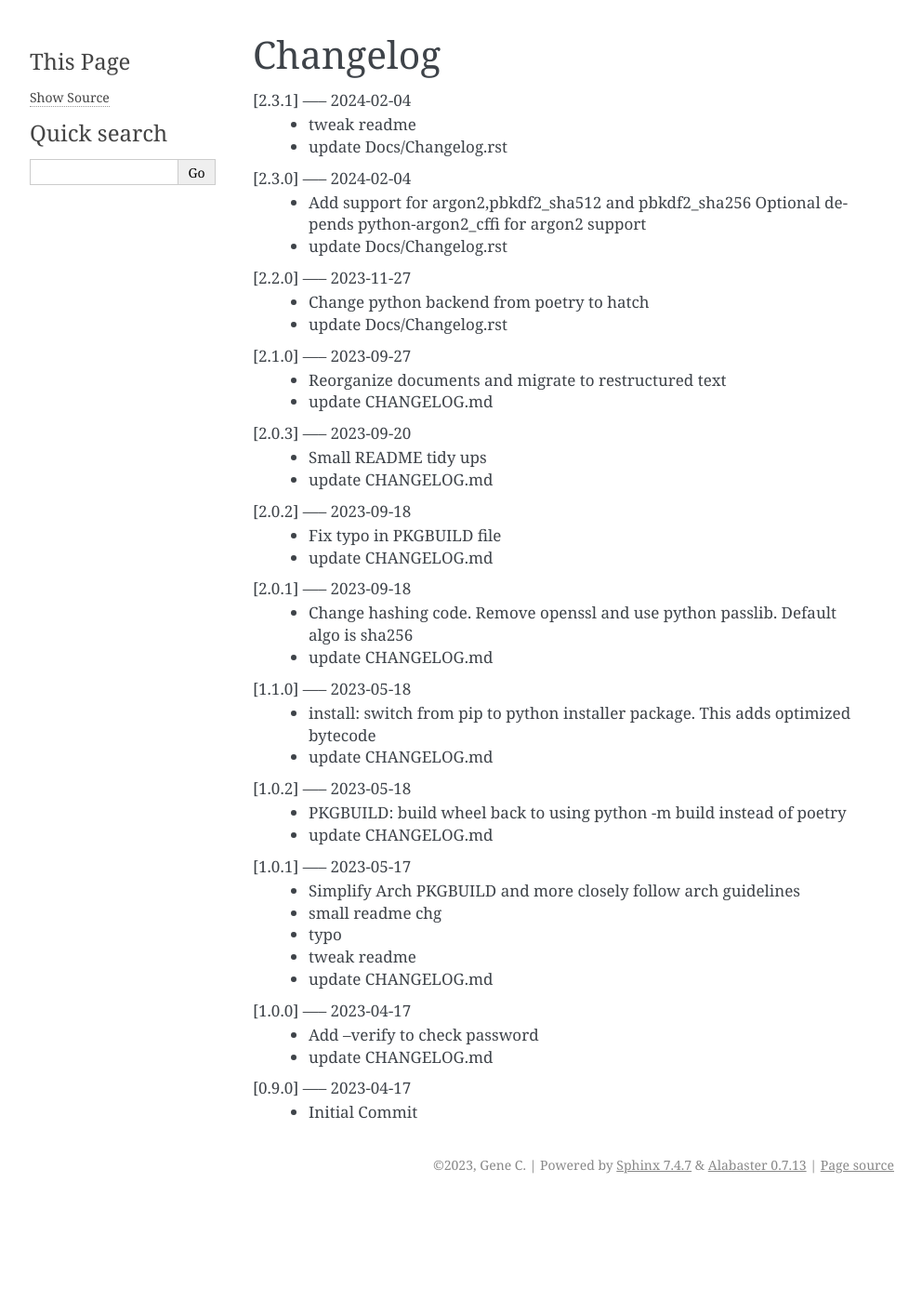
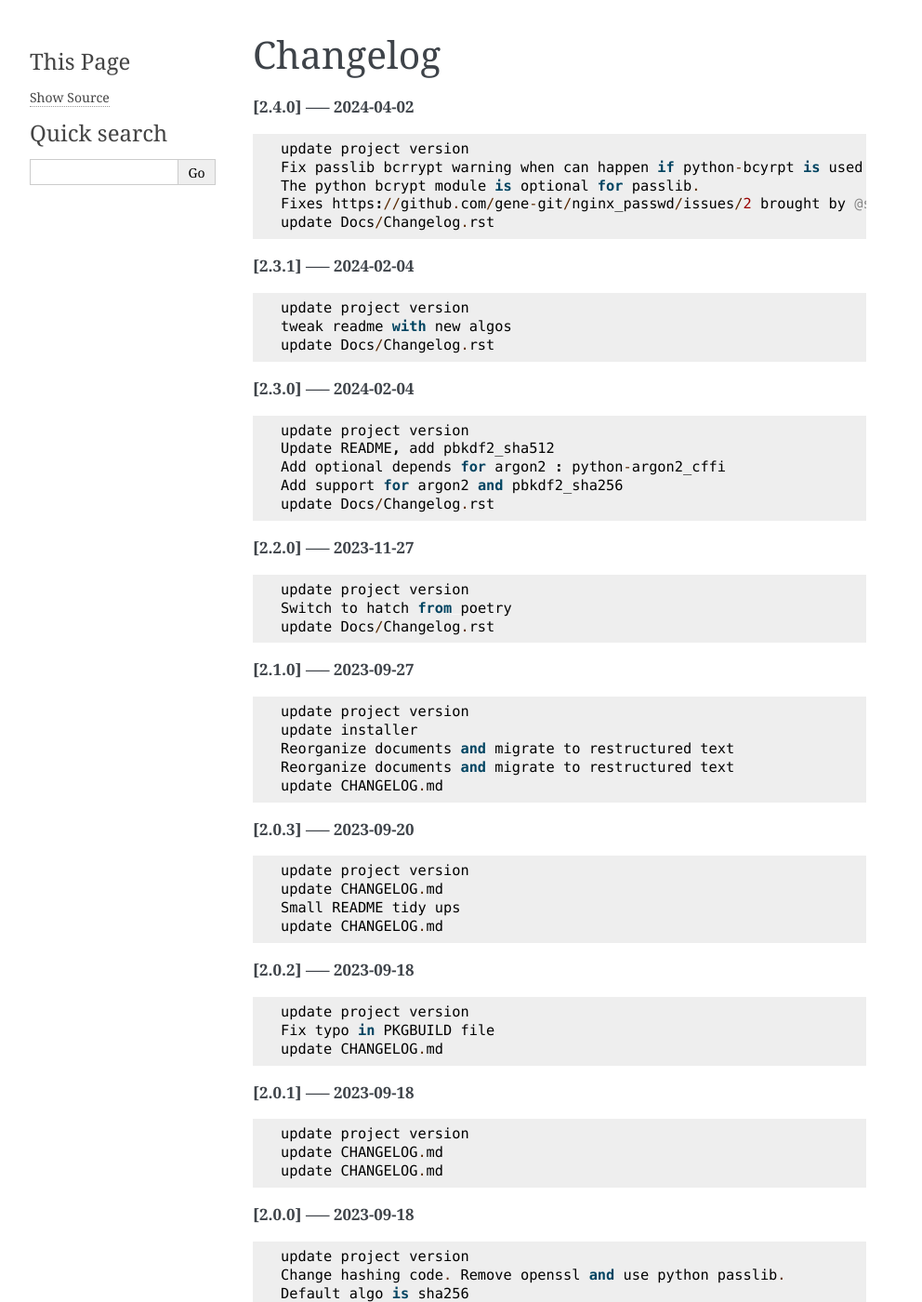
Before and after one commit to gene-git/nginx_passwd, a Sphinx documentation site: the page built from Docs/Changelog.rst, in a window 1280 px wide and 1400 px high. Shown: the whole window at 93% size, without its empty margins (148-1140 px from the left). Built offline with Sphinx 7.4.7, drawn with Linux system fonts in a browser that asks for light colours; pages that are not in the unit, such as notebooks, are missing from menus; some of the changed text lies outside the part shown.

Commit message:
Fix passlib bcrrypt warning when can happen if python-bcyrpt is used.     The python bcrypt module is optional for passlib.     Fixes https://github.com/gene-git/nginx_passwd/issues/2 brought by @solsticedhiver

```diff
--- a/Docs/Changelog.rst
+++ b/Docs/Changelog.rst
@@ -1,54 +1,116 @@
 Changelog
 =========
 
-[2.3.1] ----- 2024-02-04
- * tweak readme
- * update Docs/Changelog.rst
+**[2.4.0] ----- 2024-04-02** ::
 
-[2.3.0] ----- 2024-02-04
- * Add support for argon2,pbkdf2_sha512  and pbkdf2_sha256
-   Optional depends python-argon2_cffi for argon2 support
- * update Docs/Changelog.rst
+	    update project version
+	    Fix passlib bcrrypt warning when can happen if python-bcyrpt is used.
+	    The python bcrypt module is optional for passlib.
+	    Fixes https://github.com/gene-git/nginx_passwd/issues/2 brought by @solsticedhiver
+	    update Docs/Changelog.rst
 
-[2.2.0] ----- 2023-11-27
- * Change python backend from poetry to hatch
- * update Docs/Changelog.rst
 
-[2.1.0] ----- 2023-09-27
- * Reorganize documents and migrate to restructured text
- * update CHANGELOG.md
+**[2.3.1] ----- 2024-02-04** ::
 
-[2.0.3] ----- 2023-09-20
- * Small README tidy ups
- * update CHANGELOG.md
+	    update project version
+	    tweak readme with new algos
+	    update Docs/Changelog.rst
 
-[2.0.2] ----- 2023-09-18
- * Fix typo in PKGBUILD file
- * update CHANGELOG.md
 
-[2.0.1] ----- 2023-09-18
- * Change hashing code. Remove openssl and use python passlib.
-   Default algo is sha256
- * update CHANGELOG.md
+**[2.3.0] ----- 2024-02-04** ::
 
-[1.1.0] ----- 2023-05-18
- * install: switch from pip to python installer package. This adds optimized bytecode
- * update CHANGELOG.md
+	    update project version
+	    Update README, add pbkdf2_sha512
+	    Add optional depends for argon2 : python-argon2_cffi
+	    Add support for argon2 and pbkdf2_sha256
+	    update Docs/Changelog.rst
 
-[1.0.2] ----- 2023-05-18
- * PKGBUILD: build wheel back to using python -m build instead of poetry
- * update CHANGELOG.md
 
-[1.0.1] ----- 2023-05-17
- * Simplify Arch PKGBUILD and more closely follow arch guidelines
- * small readme chg
- * typo
- * tweak readme
- * update CHANGELOG.md
+**[2.2.0] ----- 2023-11-27** ::
 
-[1.0.0] ----- 2023-04-17
- * Add --verify to check password
- * update CHANGELOG.md
+	    update project version
+	    Switch to hatch from poetry
+	    update Docs/Changelog.rst
 
-[0.9.0] ----- 2023-04-17
- * Initial Commit
+
+**[2.1.0] ----- 2023-09-27** ::
+
+	    update project version
+	    update installer
+	    Reorganize documents and migrate to restructured text
+	    Reorganize documents and migrate to restructured text
+	    update CHANGELOG.md
+
+
+**[2.0.3] ----- 2023-09-20** ::
+
+	    update project version
+	    update CHANGELOG.md
+	    Small README tidy ups
+	    update CHANGELOG.md
+
+
+**[2.0.2] ----- 2023-09-18** ::
+
+	    update project version
+	    Fix typo in PKGBUILD file
+	    update CHANGELOG.md
+
+
+**[2.0.1] ----- 2023-09-18** ::
+
+	    update project version
+	    update CHANGELOG.md
+	    update CHANGELOG.md
+
+
+**[2.0.0] ----- 2023-09-18** ::
+
+	    update project version
+	    Change hashing code. Remove openssl and use python passlib.
+	    Default algo is sha256
+	    update CHANGELOG.md
+
+
+**[1.1.0] ----- 2023-05-18** ::
+
+	    update project version
+	    install: switch from pip to python installer package. This adds optimized bytecode
+	    update CHANGELOG.md
+
+
+**[1.0.2] ----- 2023-05-18** ::
+
+	    update project version
+	    PKGBUILD: build wheel back to using python -m build instead of poetry
+	    update CHANGELOG.md
+
+
+**[1.0.1] ----- 2023-05-17** ::
+
+	    update project version
+	    Simplify Arch PKGBUILD and more closely follow arch guidelines
+	    small readme chg
+	    type
+	    tweak readme
+	    update CHANGELOG.md
+
+
+**[1.0.0] ----- 2023-04-17** ::
+
+	    update project version
+	    Add --verify to check password
+	    typo in PKGBUILD
+	    update CHANGELOG.md
+
+
+**[0.9.0] ----- 2023-04-17** ::
+
+	    update project version
+	    Add verify
+	    Fix -p to actually work
+
+
+**[0.1.0] ----- 2023-04-17** ::
+
+	    initial commit
--- a/Docs/conf.py
+++ b/Docs/conf.py
@@ -9,7 +9,7 @@
 project = "nginx_passwd"
 copyright = '2023, Gene C'
 author = 'Gene C'
-release = '2.3.1'
+release = '2.4.0'
 
 # -- General configuration ---------------------------------------------------
 # https://www.sphinx-doc.org/en/master/usage/configuration.html#general-configuration
--- a/src/nginx_passwd/__about__.py
+++ b/src/nginx_passwd/__about__.py
@@ -3,4 +3,4 @@
 """
 Project nginx_passwd
 """
-__version__ = "2.3.1"
+__version__ = "2.4.0"
```
Also changed, not shown: 2 other files.
